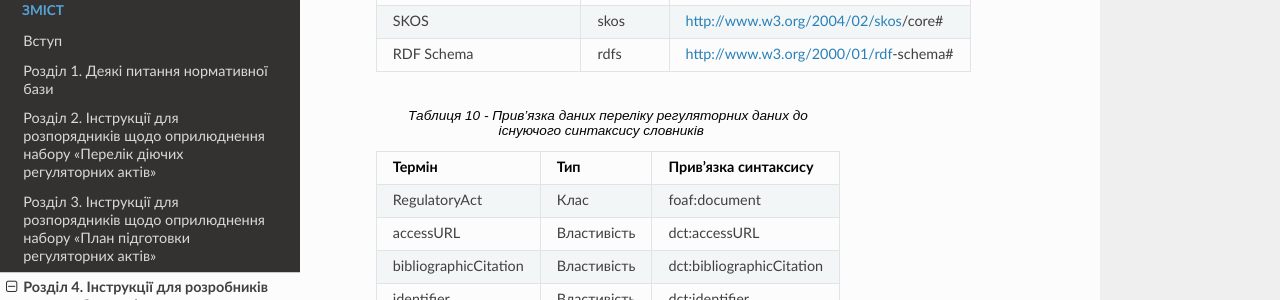
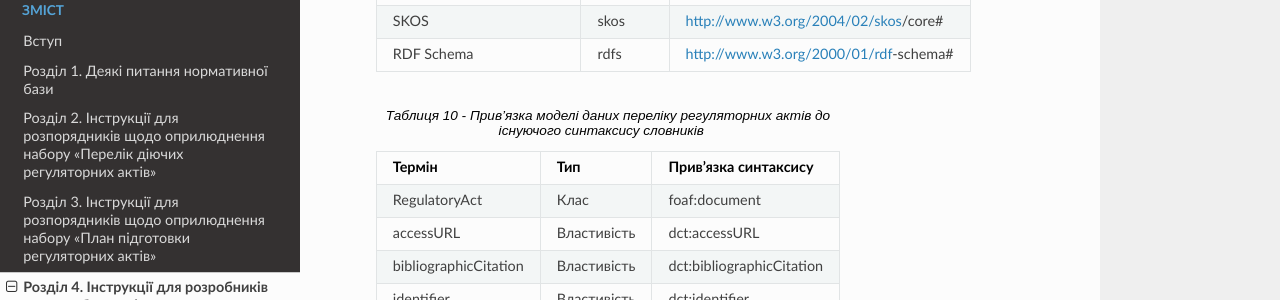
Before and after one commit to tapas-opendata/rods, a Sphinx documentation site: the page built from source/chapter-4.rst, in a window 1280 px wide and 900 px high, scrolled down 2943 px. Shown: the part 152-452 px from the top of the window. Built offline with Sphinx 7.4.7 and the Read the Docs theme 2.0.0, drawn with Linux system fonts in a browser that asks for light colours.

Commit message:
fixed formatting

```diff
--- a/source/chapter-4.rst
+++ b/source/chapter-4.rst
@@ -53,7 +53,7 @@
 		RDF Schema,rdfs,http://www.w3.org/2000/01/rdf-schema#
 
 
-	.. csv-table:: Таблиця 10 - Прив’язка даних переліку регуляторних даних до існуючого синтаксису словників
+	.. csv-table:: Таблиця 10 - Прив’язка моделі даних переліку регуляторних актів до існуючого синтаксису словників
 		:file: _assets/listMapping.csv
 		:header-rows: 1
 
```
